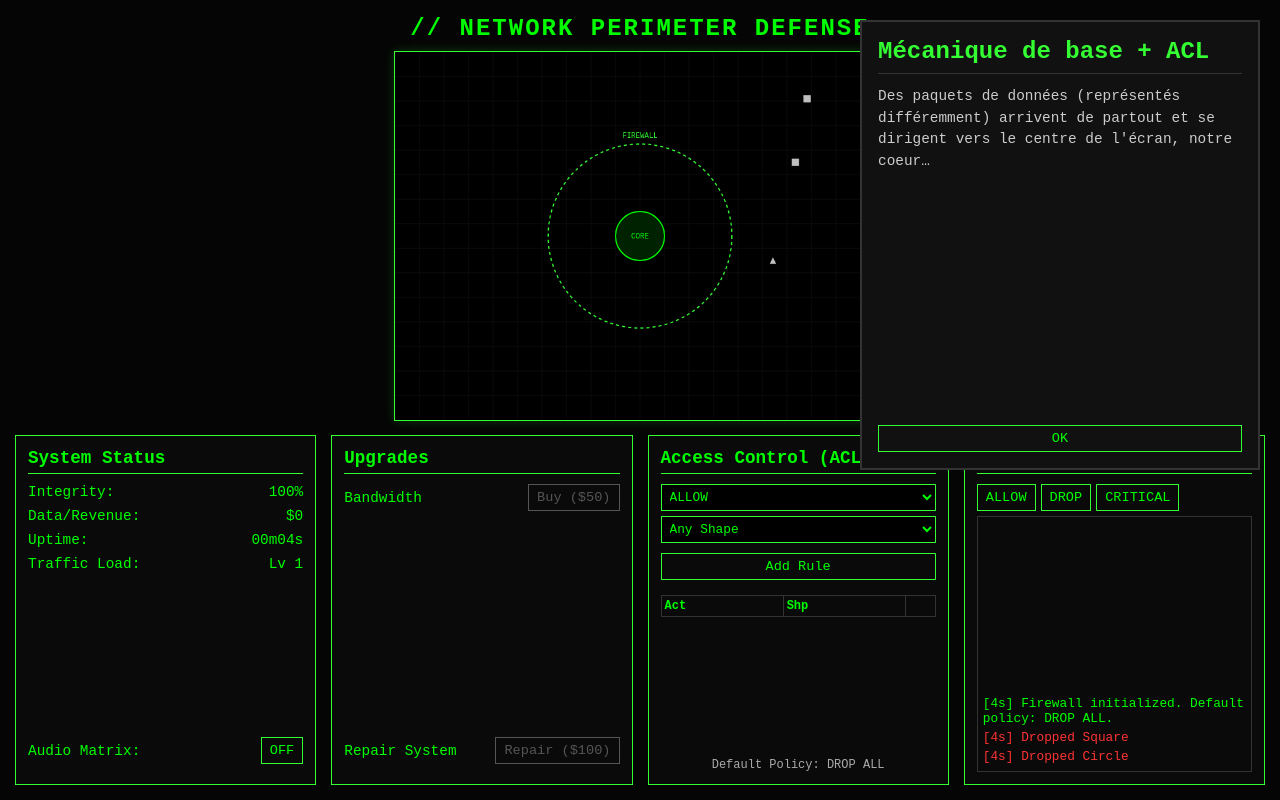
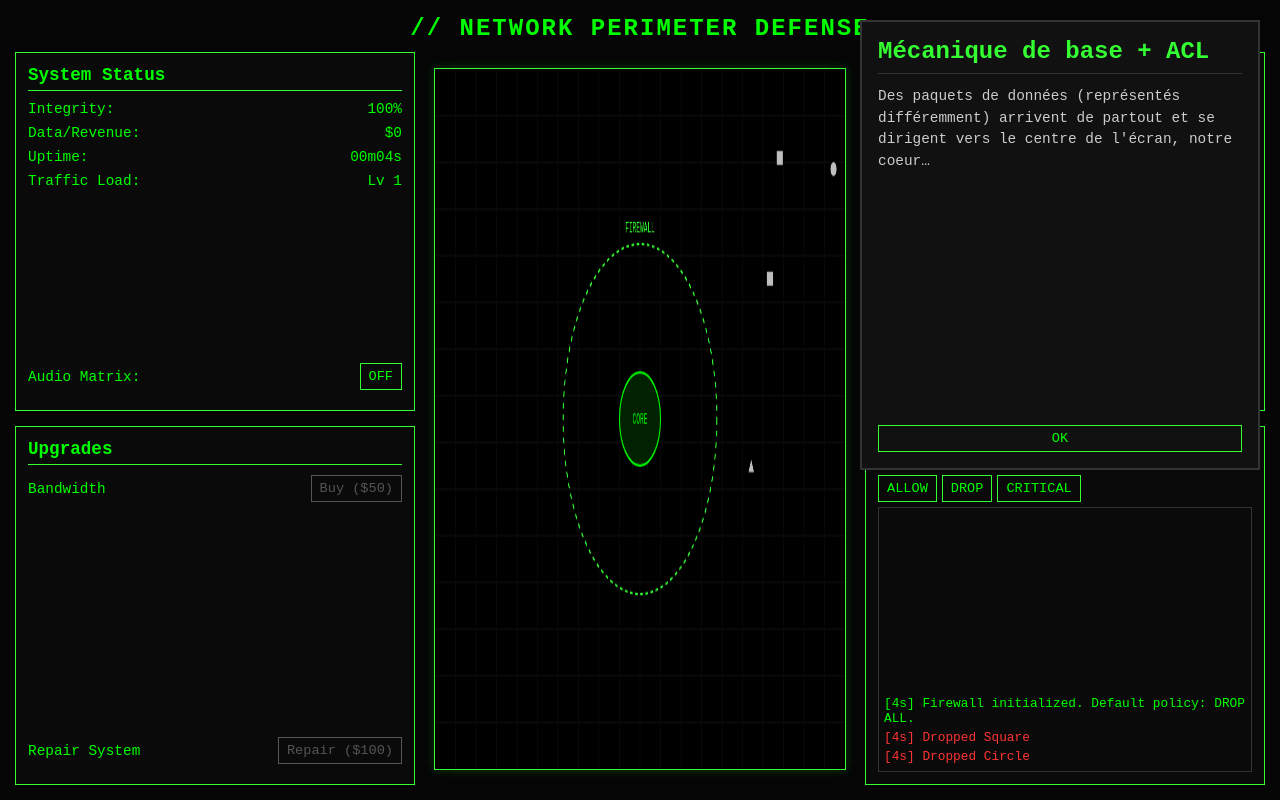
Before and after one commit to ThoX3/cyberbabel, a plain HTML site: page index.html in a window 1280 px wide. Drawn offline with Linux system fonts and the light colour scheme.

Commit message:
Update game panel layout

```diff
--- a/index.html
+++ b/index.html
@@ -13,23 +13,9 @@
             ?
         </button>
 
-        <div class="canvas-wrapper">
-            <canvas id="gameCanvas" width="800" height="600"></canvas>
-        </div>
-
-        <div class="tutorial-panel">
-            <h2 id="tutorialTitle">Tutoriel</h2>
-
-            <div id="tutorialContent" class="tutorial-content">
-                Welcome to the firewall interface!
-            </div>
-
-            <button id="tutorialNextBtn" onclick="nextTutorialStep()">
-                OK
-            </button>
-        </div>
-
-        <div class="dashboard">
+        <div class="game-layout">
+            <div class="side-panels left-panels">
+                <!-- System Status Panel -->
                 <div class="panel">
                     <h2>System Status</h2>
                     <div class="stat-row" data-tip="La vie du Firewall">
@@ -50,6 +36,7 @@
                     </div>
                 </div>
 
+                <!-- Upgrades Panel -->
                 <div class="panel">
                     <h2>Upgrades</h2>
                     <div id="upgradeTraffic" class="stat-row" data-tip="Accélère la fréquence d'apparition des paquets à l'écran">
@@ -83,7 +70,14 @@
                         </button>
                     </div>
                 </div>
+            </div>
 
+            <div class="canvas-wrapper">
+                <canvas id="gameCanvas" width="800" height="600"></canvas>
+            </div>
+
+            <div class="side-panels right-panels">
+                <!-- ACL Management Panel -->
                 <div class="panel">
                     <h2>Access Control (ACL)</h2>
                     <div class="acl-controls">
@@ -161,6 +155,7 @@
                     </div>
                 </div>
 
+                <!-- Traffic Log Panel -->
                 <div class="panel">
                     <h2>Traffic Log</h2>
                     <div class="log-filters">
@@ -171,6 +166,21 @@
                     <div class="log-container" id="sysLog"></div>
                 </div>
             </div>
+        </div>
+
+        <div class="tutorial-panel">
+            <h2 id="tutorialTitle">Tutoriel</h2>
+
+            <div id="tutorialContent" class="tutorial-content">
+                Welcome to the firewall interface!
+            </div>
+
+            <button id="tutorialNextBtn" onclick="nextTutorialStep()">
+                OK
+            </button>
+        </div>
+
+
         <div id="tooltip" class="tooltip" style="display:none;"></div>
         <script src="script.js"></script>
     </body>
--- a/style.css
+++ b/style.css
@@ -5,6 +5,15 @@
     --danger: #f33;
     --warning: #fa0;
     --panel-bg: #0a0a0a;
+}
+.game-layout {
+    flex: 1;
+    min-height: 0;
+
+    display: flex;
+    justify-content: center;
+    align-items: center;
+    gap: 20px;
 }
 body {
     background-color: var(--bg);
@@ -27,20 +36,25 @@ h1 {
     flex-shrink: 0;
 }
 .canvas-wrapper {
-    flex: 1; /* Prend tout l'espace vertical disponible */
-    min-height: 0;
+    flex: 1;
+
     display: flex;
     justify-content: center;
     align-items: center;
-    margin-bottom: 15px;
+
+    min-width: 0;
+    min-height: 0;
 }
 canvas {
     background-color: #000;
     border: 1px solid var(--border);
     box-shadow: 0 0 10px rgba(51, 255, 51, 0.2);
+
+    width: 900px;
+    height: 700px;
+
     max-width: 100%;
     max-height: 100%;
-    object-fit: contain; /* Assure que le canvas s'adapte sans être déformé */
 }
 .dashboard {
     display: grid;
@@ -52,10 +66,26 @@ canvas {
 .panel {
     background: var(--panel-bg);
     border: 1px solid var(--border);
+
     padding: 12px;
+
     display: flex;
     flex-direction: column;
-    overflow-y: auto; /* Scroll interne si nécessaire */
+
+    overflow: hidden;
+}
+
+.left-panels .panel,
+.right-panels .panel {
+    flex: 1;
+}
+.side-panels {
+    width: 400px;
+    height: 100%;
+
+    display: flex;
+    flex-direction: column;
+    gap: 15px;
 }
 .panel h2 {
     font-size: 1.1rem;
```
Lines whose indentation alone changed are shown as unchanged.
